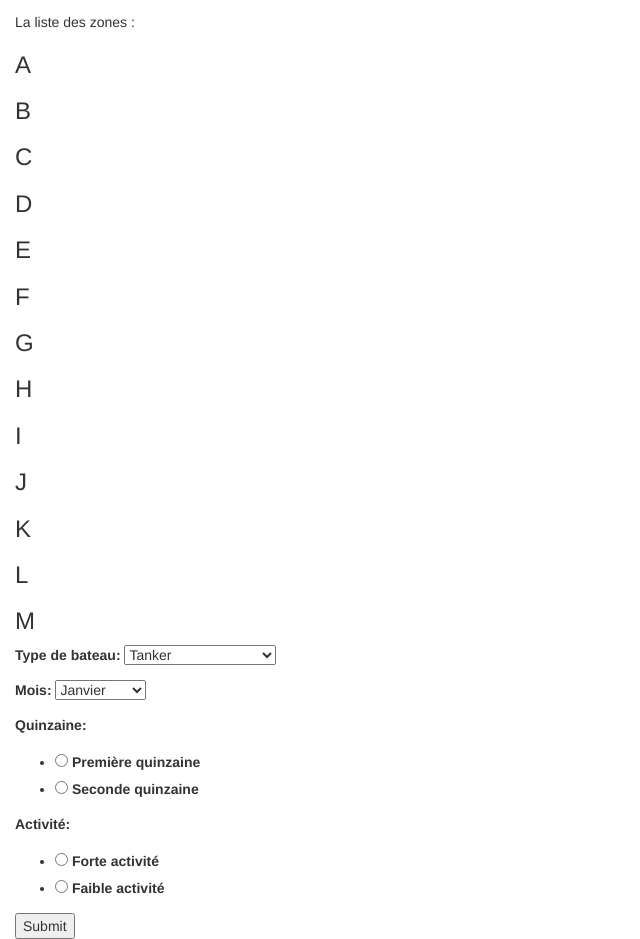
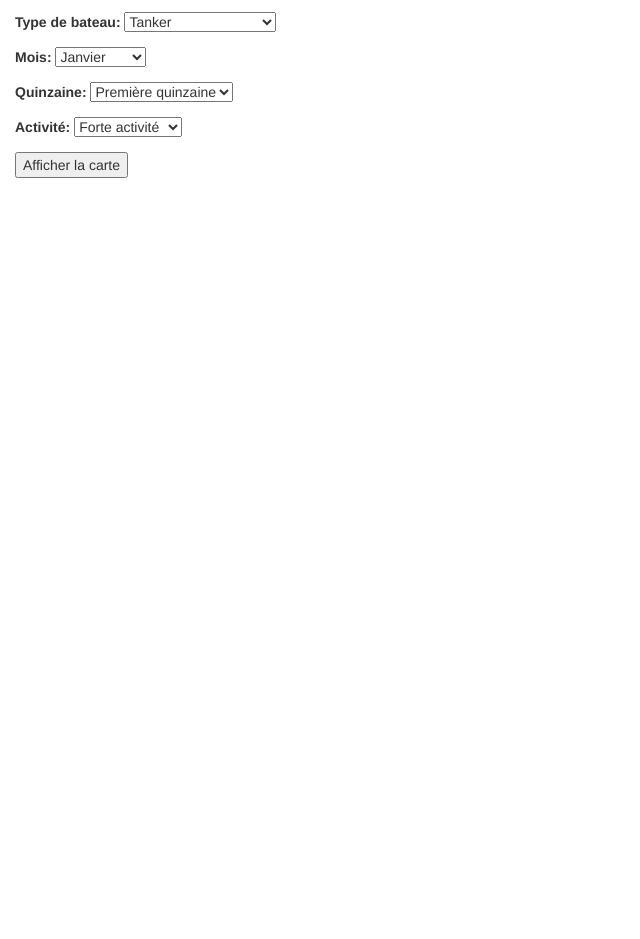
Before and after one commit to RomainPhilippe/pirateApplication, a Django app: template map/templates/index.html in a window 1280 px wide. Shown: the part 88-1027 px from the top of the page, without its empty margins (0-640 px from the left). After the commit the page ends 266 px from the top, so only its background shows below. Run offline with Django 3.2, Linux system fonts and the light colour scheme; the template is opened without the code that fills it: values that come from a table or form of the project are taken from there, others are empty; data comes from the database, SQL or seed files in the repository; some libraries are stand-ins or nearby versions.

Commit message:
conflits + ajout css

```diff
--- a/map/forms.py
+++ b/map/forms.py
@@ -7,6 +7,7 @@
 import numpy as np
 
 class InputForm(forms.Form):
+    # creation de la liste des types de bateaux à partir de la base de données
     dbTypes = AreaHand.objects.all().values_list('boatType', flat=True)
     list_dbTypes = [entry for entry in dbTypes]
     dicBoat = {'Boats': list_dbTypes}
@@ -16,13 +17,17 @@
     for i in range(0, len(dfArea)):
         listTuples.append(tuple([dfArea[i],dfArea[i]]))
 
+# types de bateaux
     boatType = forms.ChoiceField(label='Type de bateau', choices=listTuples)
+    # mois
     CHOICES = (('1','Janvier'),('2','Février'), ('3','Mars'), ('4','Avril'), ('5','Mai'), ('6','Juin'), ('7','Juillet'), ('8','Août'), ('9','Septembre'), ('10','Octobre'), ('11','Novembre'), ('12','Décembre'))
     month = forms.ChoiceField(label='Mois', choices=CHOICES)
+    # quinzaine
     CHOICES2 = (('1', 'Première quinzaine',), ('2', 'Seconde quinzaine',))
-    fortnight = forms.ChoiceField(label='Quinzaine', widget=forms.RadioSelect, choices=CHOICES2)
+    fortnight = forms.ChoiceField(label='Quinzaine', choices=CHOICES2)
+    # periode d'activite
     CHOICES3 = (('2', 'Forte activité',), ('1', 'Faible activité',))
-    activity = forms.ChoiceField(label='Activité', widget=forms.RadioSelect, choices=CHOICES3)
+    activity = forms.ChoiceField(label='Activité', choices=CHOICES3)
 
 class ContactForm(forms.Form):
     sujet = forms.CharField(max_length=100)
--- /dev/null
+++ b/map/static/css/style.css
@@ -0,0 +1,3 @@
+#col-md-7{
+    margin-top : 10px;
+}
--- a/map/templates/index.html
+++ b/map/templates/index.html
@@ -7,13 +7,16 @@
 <html>
 <head>
     <meta charset="UTF-8">
-    <title>Title of the document</title>
+    <title>Pirate Attack Prediction</title>
 
     <!-- BOOTSTRAP -->
     <link rel="stylesheet" type="text/css" href="{% static 'css/bootstrap.min.css' %}" />
     <script type="text/javascript" src="{% static 'js/jquery-2.2.3.min.js' %}"></script>
 
     <script type="text/javascript" src="{% static 'js/bootstrap.min.js' %}"></script>
+
+    <!-- CSS general -->
+    <link rel="stylesheet" href="style.css" />
 
 
     {% leaflet_js plugins="forms"%}
@@ -137,22 +140,23 @@
                 <h1>Pirat attack prediction</h1>
                 <p>La date actuelle est : {{ date }}</p>
 
+                <!---
                 La liste des zones :
-                {% for area in list_area %}
+                {#% for area in list_area %#}
                     <div class="article">
-                        <h3>{{ area.zone }}</h3>
+                        <h3>{#  #}{ area.zone }}</h3>
                     </div>
-                {% empty %}
+                {#% empty %#}
                     <p>Aucun article.</p>
-                {% endfor %}
-
+                {#% endfor %#}
+                --->
 
 
 
                 <form action="{% url "map.views.contact" %}" method="post">
                     {% csrf_token %}
                     {{ form.as_p }}
-                    <input type="submit" value="Submit" />
+                    <input type="submit" value="Afficher la carte" />
                 </form>
                 <!--<button onclick="sendParameters()">Click me</button>-->
             </div>
```
Also changed, not shown: map/views.py (line endings or trailing spaces).
